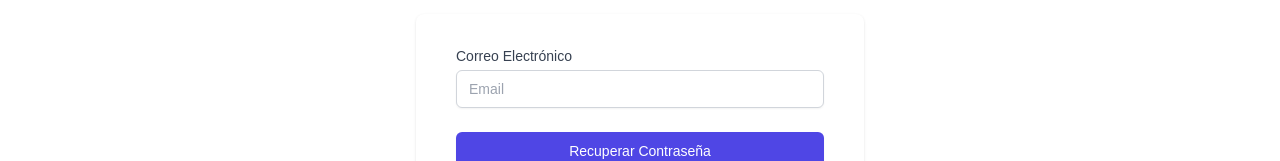
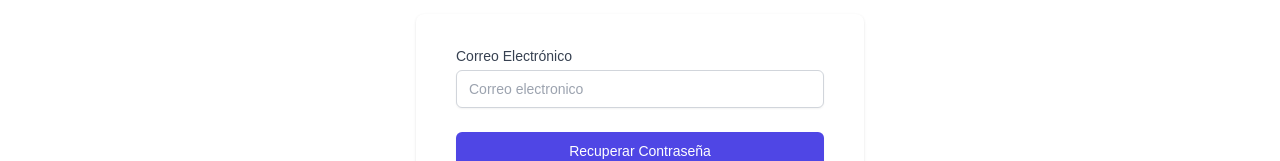
Before and after one commit to AlexYisus/TiendaFrontend, a React (Create React App) app: page /reset_password in a window 1280 px wide. Shown: the part 222-383 px from the top of the page. Built offline with nearby package versions, Linux system fonts and the light colour scheme; no server answers.

Commit message:
cambios menores 27

```diff
--- a/src/containers/auth/ResetPassword.js
+++ b/src/containers/auth/ResetPassword.js
@@ -60,7 +60,7 @@ const ResetPassword = ({
                     value={email}
                     onChange={e=>onChange(e)}
                     type="email"
-                    placeholder="Email"
+                    placeholder="Correo electronico"
                     required
                     className="appearance-none block w-full px-3 py-2 border border-gray-300 rounded-md shadow-sm placeholder-gray-400 focus:outline-none focus:ring-indigo-500 focus:border-indigo-500 sm:text-sm"
                   />
--- a/src/containers/auth/ResetPasswordConfirm.js
+++ b/src/containers/auth/ResetPasswordConfirm.js
@@ -47,7 +47,7 @@ const ResetPasswordConfirm = ({
         <div className="sm:mx-auto sm:w-full sm:max-w-md">
           <img
             className="mx-auto h-12 w-auto"
-            src="https://electroferreteria.s3.us-east-2.amazonaws.com/MARKETING+CCAJ2-14.png"
+            src=""
             alt=""
           />
           <h2 className="mt-6 text-center text-3xl font-extrabold text-gray-900">Escribe tu nueva contraseña</h2>
```
